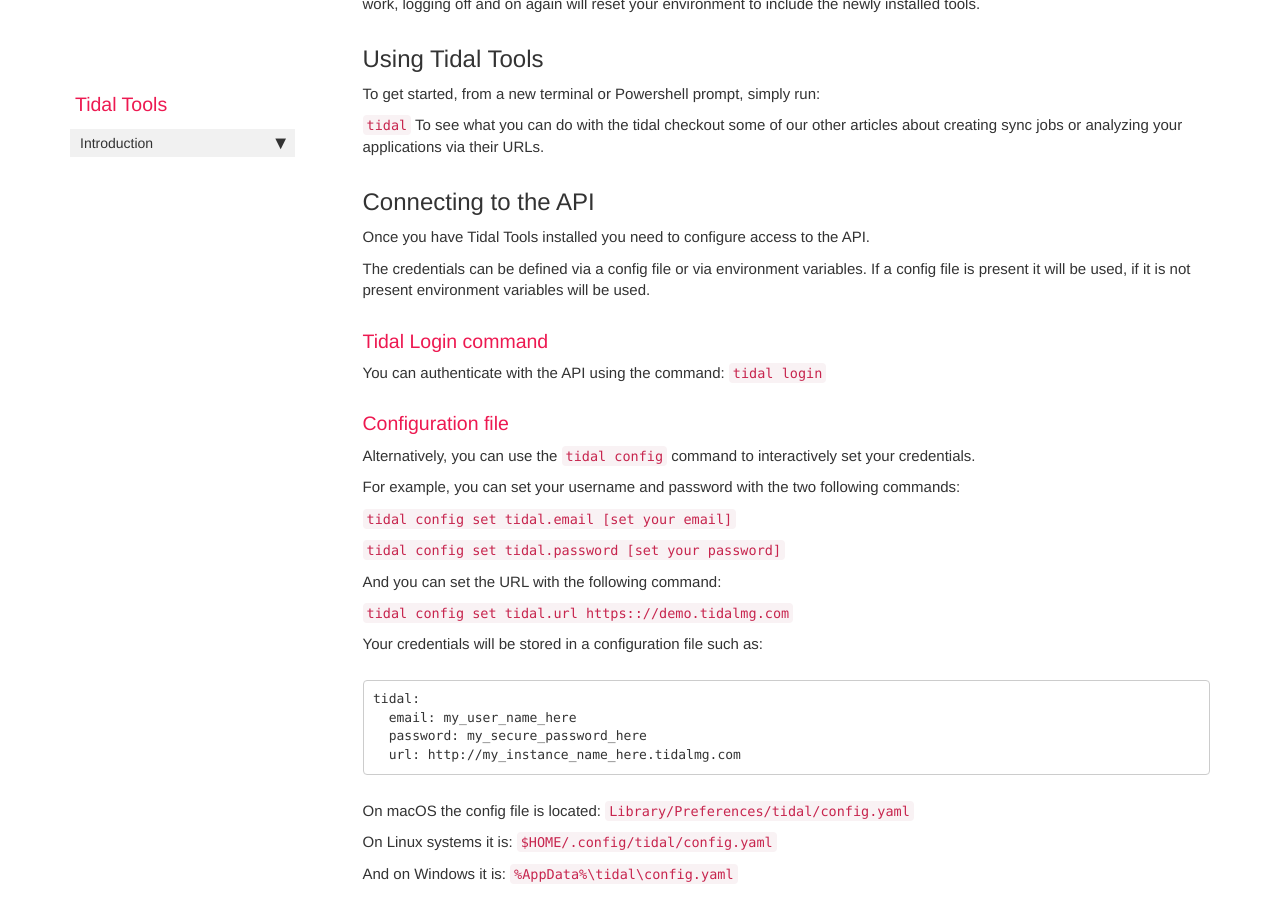
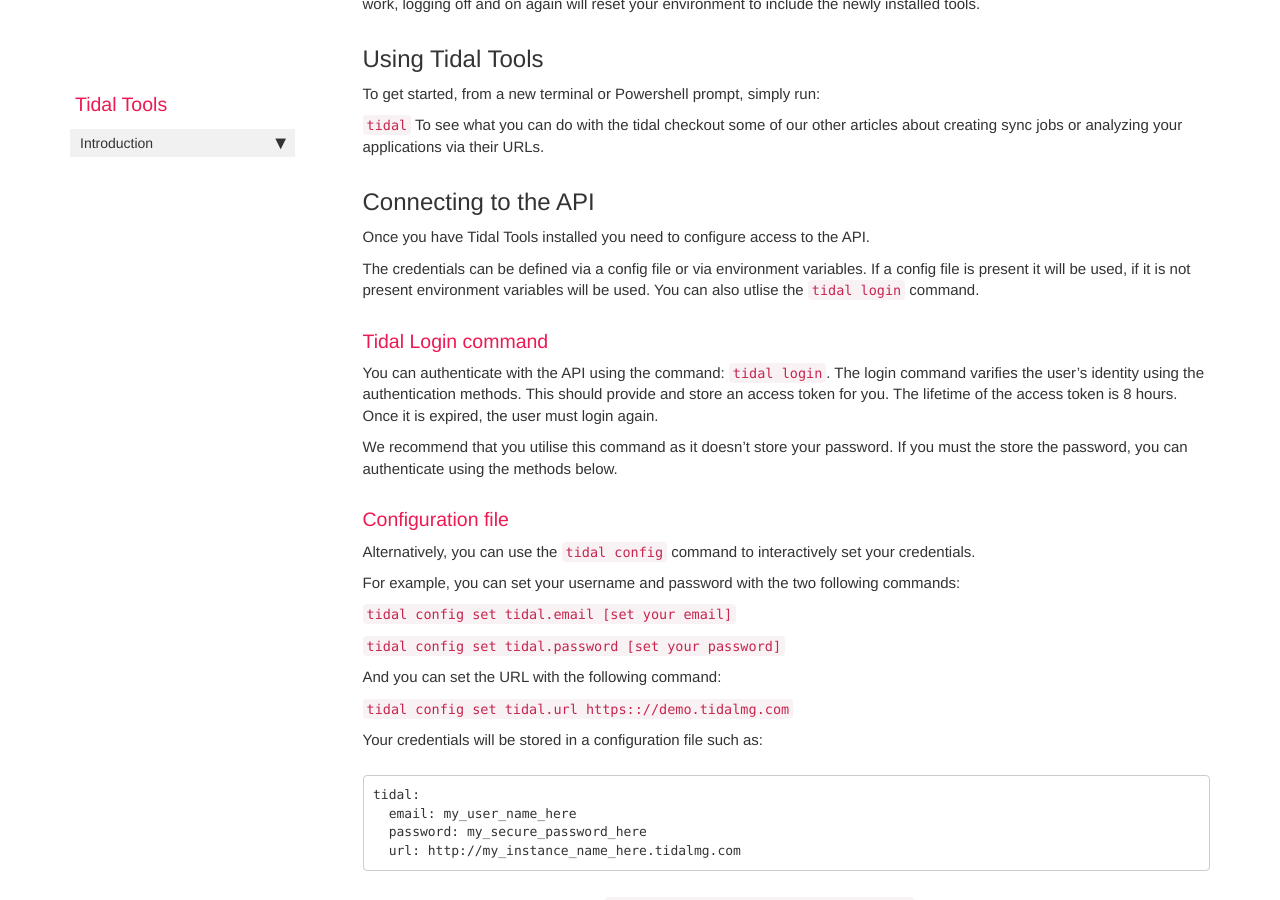
Before and after one commit to tidalmigrations/tidalmigrations.github.io, a Jekyll site: the page built from pages/tidal tools/getstarted.md, in a window 1280 px wide and 900 px high, scrolled down 992 px. Built offline with Jekyll 4.4.1, drawn with Linux system fonts in a browser that asks for light colours; nearby versions of some CDN libraries; comment, search, counter and statistics services are not loaded.

Commit message:
add tidal login info to guide

```diff
--- a/pages/tidal tools/getstarted.md
+++ b/pages/tidal tools/getstarted.md
@@ -38,9 +38,13 @@ To see what you can do with the tidal checkout some of our other articles about
 Once you have Tidal Tools installed you need to configure access to the API.
 
 The credentials can be defined via a config file or via environment variables. If a config file is present it will be used, if it is not present environment variables will be used.
+You can also utlise the `tidal login` command.
 
 ### Tidal Login command
-You can authenticate with the API using the command: `tidal login`
+You can authenticate with the API using the command: `tidal login`. The login command varifies the user's identity using the authentication methods. This should provide and store an access token for you.
+The lifetime of the access token is 8 hours. Once it is expired, the user must login again.
+
+We recommend that you utilise this command as it doesn't store your password. If you must the store the password, you can authenticate using the methods below.
 
 
 
```
